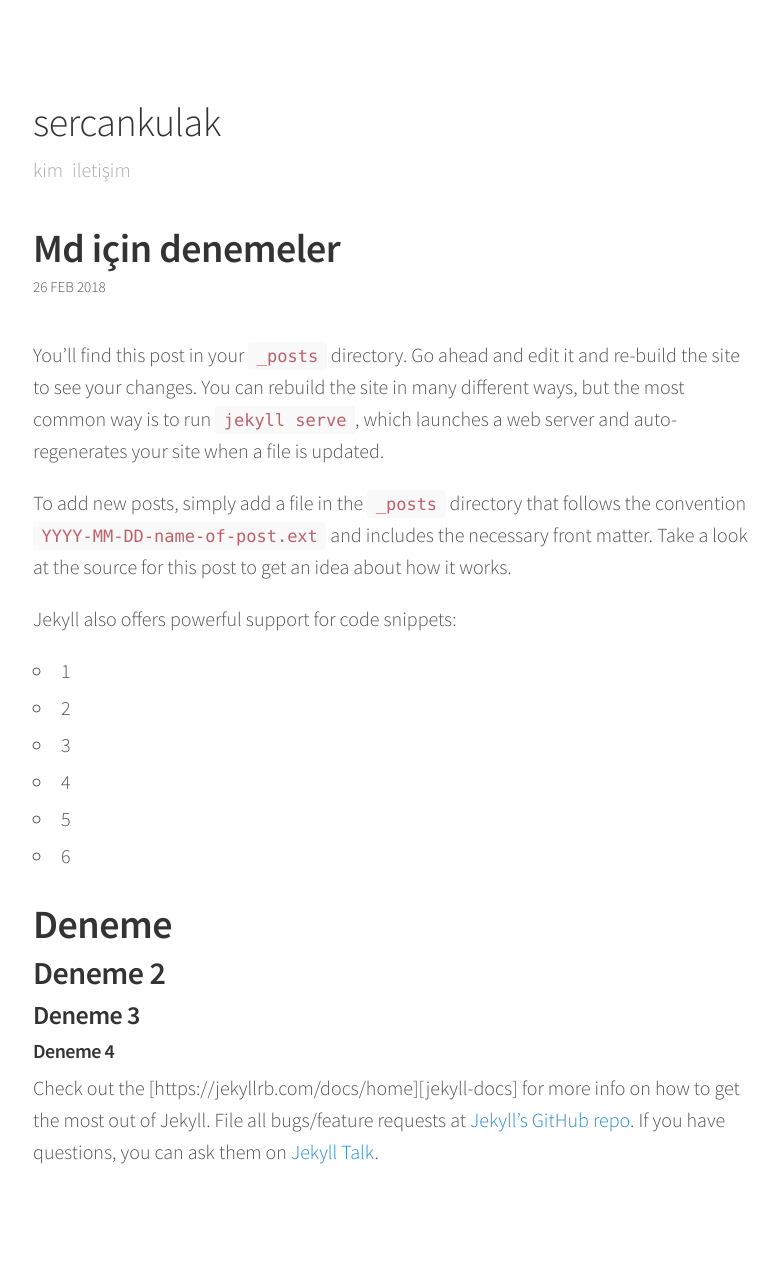
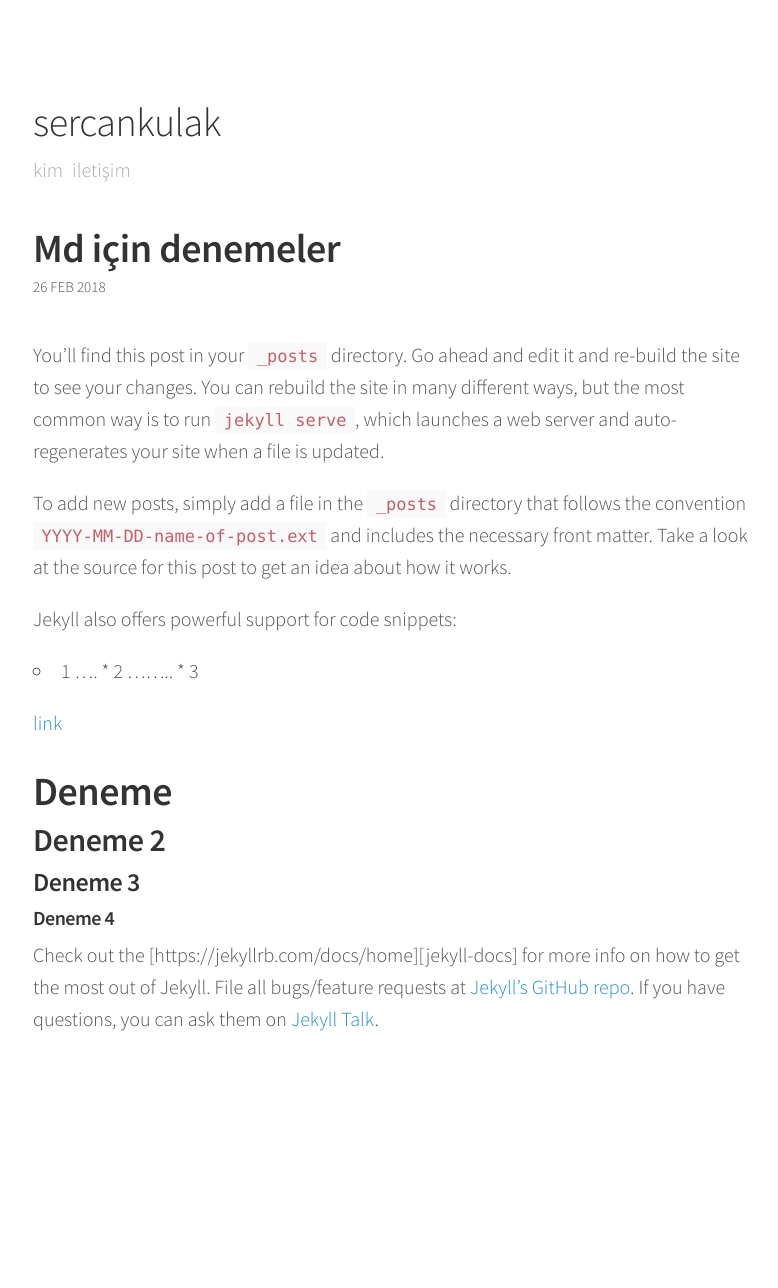
Before and after one commit to obsk498/sercankulak.github.io, a Jekyll site: the page built from _posts/2018-02-25-deneme.markdown, in a window 1280 px wide. Shown: the whole page, without its empty margins (247-1025 px from the left). Built offline with Jekyll 4.4.1, drawn with Linux system fonts in a browser that asks for light colours; comment, search, counter and statistics services are not loaded; after the commit the page ends 1155 px from its top, so only the background shows below that.

Commit message:
Update 2018-02-25-deneme.markdown

```diff
--- a/_posts/2018-02-25-deneme.markdown
+++ b/_posts/2018-02-25-deneme.markdown
@@ -11,11 +11,10 @@ To add new posts, simply add a file in the `_posts` directory that follows the c
 Jekyll also offers powerful support for code snippets:
 
 * 1
- * 2
-  * 3
-* 4
- * 5
- * 6
+.... * 2
+........  * 3
+
+[link](http://sercankulak.com)
 
 # Deneme
 
```
